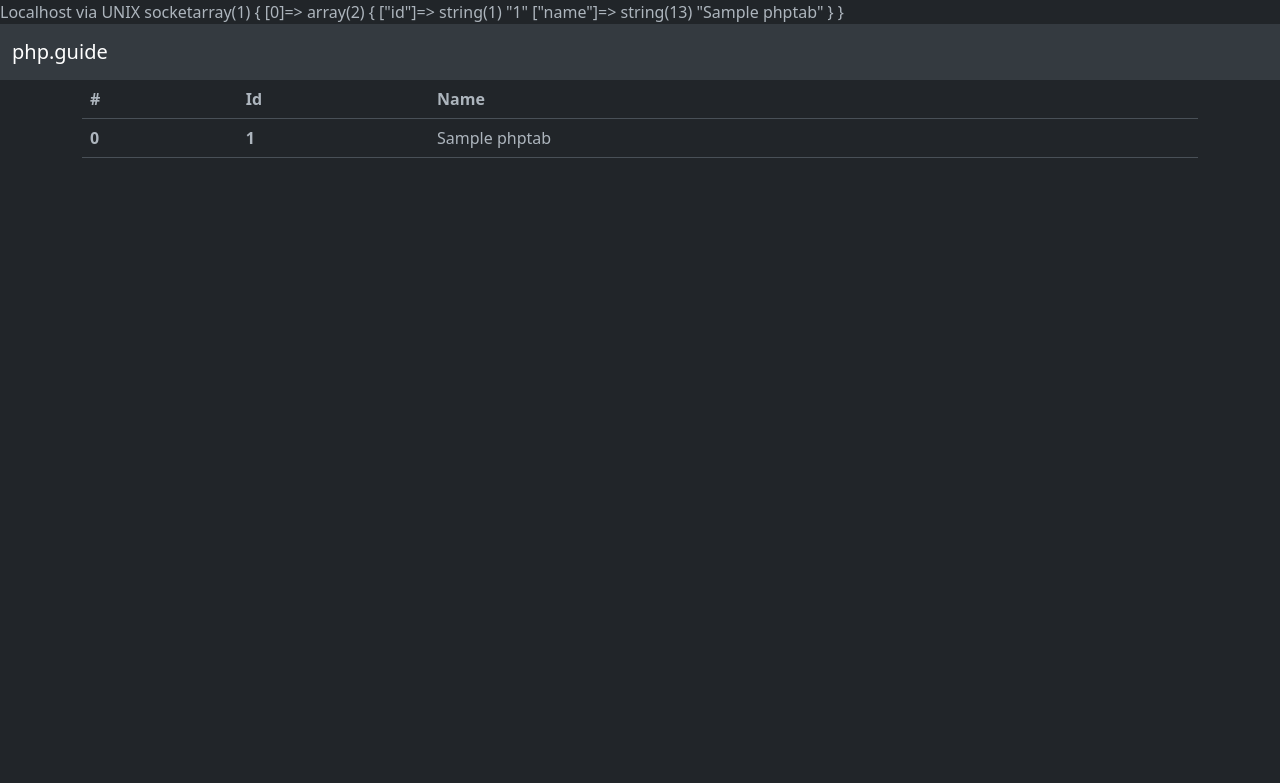
After one commit to Heliodex/php, a PHP site: page /table.php in a window 1280 px wide. The commit adds this page. Shown: the top 783 px of the page. Run offline with PHP 8.4, Linux system fonts and the light colour scheme; tables that the repository leaves empty or names only in its code hold one stand-in row (values such as "Sample post").

Commit message:
Add connecting to database and showing results on table.php

```diff
--- a/config.php
+++ b/config.php
@@ -1,7 +1,7 @@
 <?php
-
 $CONFIG = [
+	"hostname" => "localhost",
 	"username" => "root",
 	"password" => "",
-	"ip" => "localhost",
+	"database" => "php"
 ];
--- a/database.php
+++ b/database.php
@@ -2,4 +2,15 @@
 
 require("config.php");
 
-echo $CONFIG["ip"];
+$db = new mysqli(
+	$CONFIG["hostname"],
+	$CONFIG["username"],
+	$CONFIG["password"],
+	$CONFIG["database"],
+);
+
+if ($db->connect_error) {
+	die("connection failed " . $db->connect_error);
+}
+
+echo $db->host_info;
--- a/index.php
+++ b/index.php
@@ -52,7 +52,7 @@
 		// echo $_SERVER['HTTP_USER_AGENT'];
 		?>
 
-		<form action="login.php" method="GET">
+		<form action="login.php" method="POST">
 			<div class="mb-3">
 				<label for="name" class="form-label">Name</label>
 				<input class="form-control" id="name" name="name" />
--- /dev/null
+++ b/table.php
@@ -0,0 +1,69 @@
+<?php
+require("database.php");
+
+$query = $db->query("SELECT * FROM phptab");
+$result = $query->fetch_all(MYSQLI_ASSOC);
+$db->close();
+
+echo var_dump($result)
+	?>
+
+<!DOCTYPE html>
+<html>
+
+<head>
+	<link href="https://cdn.jsdelivr.net/npm/bootstrap@5.3.0/dist/css/bootstrap.min.css" rel="stylesheet"
+		integrity="sha384-9ndCyUaIbzAi2FUVXJi0CjmCapSmO7SnpJef0486qhLnuZ2cdeRhO02iuK6FUUVM" crossorigin="anonymous">
+</head>
+
+<body data-bs-theme="dark">
+	<nav class="navbar bg-body-secondary">
+		<div class="container-fluid">
+			<a class="navbar-brand" href="/">php.guide</a>
+		</div>
+	</nav>
+	<div class="container">
+		<?php
+		$hi = "Var";
+
+		$arr = [1, 2, 3, 4, 5, 6, 7];
+
+		$arr1 = [
+			"hello" => "world",
+			"hi" => "lol"
+		];
+
+		$i = 1;
+
+		?>
+
+		<table class="table">
+			<thead>
+				<tr>
+					<th scope="col">#</th>
+					<th scope="col">Id</th>
+					<th scope="col">Name</th>
+				</tr>
+			</thead>
+			<tbody>
+				<?php foreach ($result as $key => $value) { ?>
+				<tr>
+					<th scope="row">
+							<?= $key ?>
+					</th>
+					<th>
+							<?= $value["id"] ?>
+					</th>
+					<td>
+							<?= $value["name"] ?>
+					</td>
+				</tr>
+				<?php } ?>
+			</tbody>
+		</table>
+
+
+	</div>
+</body>
+
+</html>
```
Also changed, not shown: login.php (added, +36 -0 lines).
